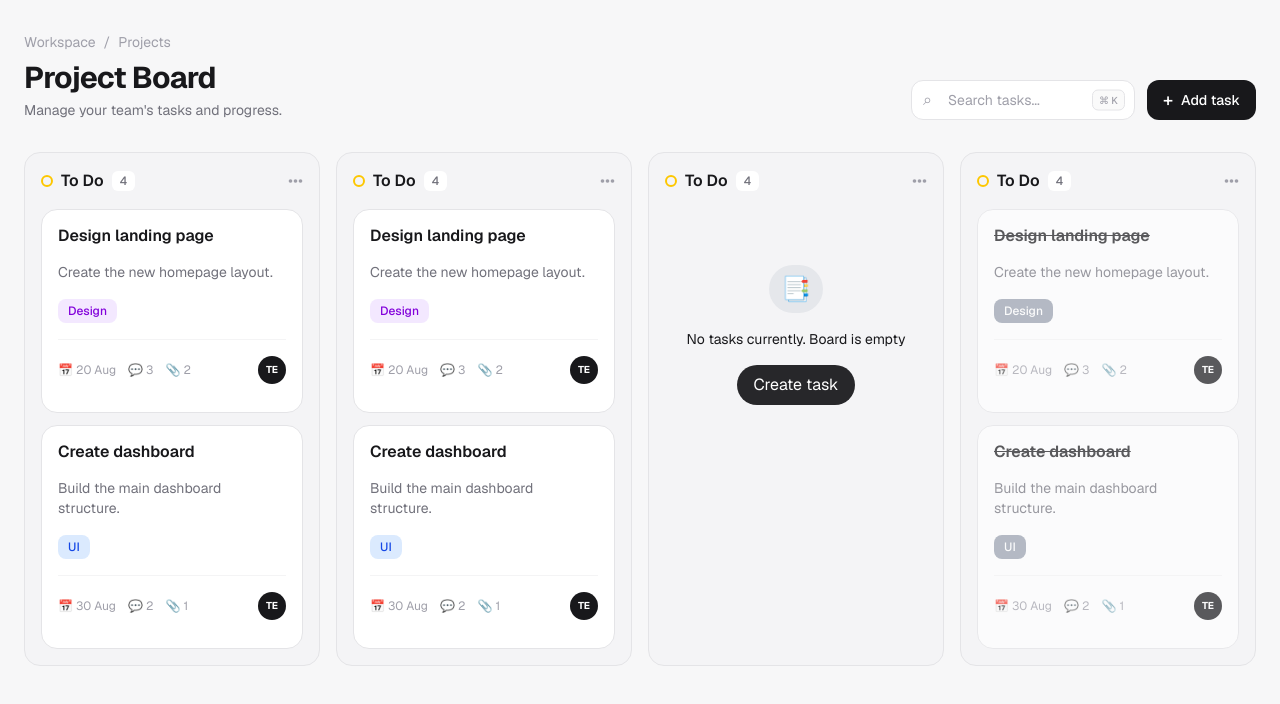
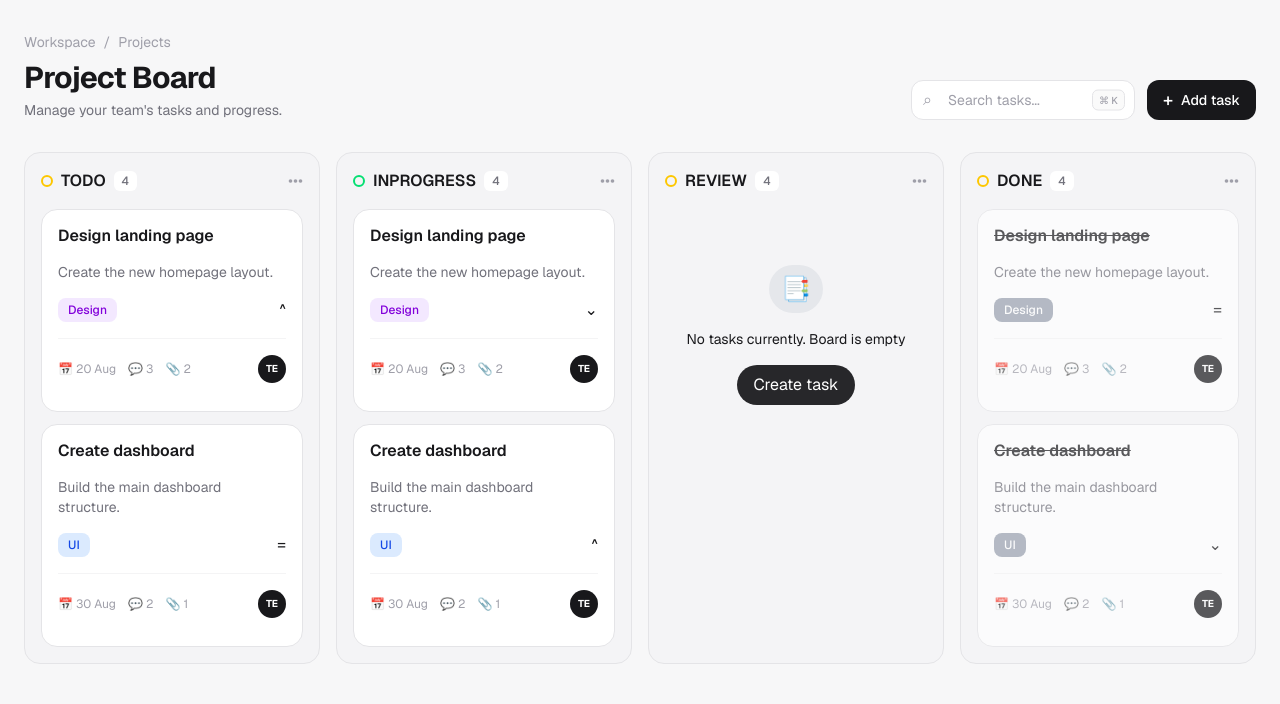
Before and after one commit to ThorayaElsharawy/daily-frontend-challenges, a Next.js app: page /challenges/kanban-board in a window 1280 px wide. Shown: the top 704 px of the page. Built offline with nearby package versions, Linux system fonts and the light colour scheme.

Commit message:
feat: enable title editing

```diff
--- /dev/null
+++ b/src/app/challenges/kanban-board/components/task-card.tsx
@@ -0,0 +1,82 @@
+import React, {useState} from "react";
+
+type TaskCardProps = {
+    id: number;
+    title: string;
+    description: string;
+    tag: string;
+    tagColor: string;
+    date: string;
+    comments: number;
+    attachments: number;
+    completed?: boolean;
+    assignee: string;
+    status: 'todo' | 'inprogress' | 'review' | 'done';
+    priority: 'low' | 'medium' | 'high';
+};
+
+const TaskCard = ({task, updateTaskTitle}: {
+    task: TaskCardProps
+    updateTaskTitle: (task: TaskCardProps, title: string) => void
+}) => {
+
+    const [isEditingTitle, setEditingTitle] = useState(false);
+
+    return (
+        <article
+            className={`group rounded-2xl border border-zinc-200 bg-white p-4 transition-all duration-200 hover:-translate-y-1 hover:border-zinc-300
+            cursor-pointer hover:border-zinc-400
+            ${task.completed ? "opacity-70" : ""}
+            `}>
+            <div className="mb-3">
+                <div className={`mb-4 font-semibold leading-5 flex justify-between ${task.completed && 'line-through'}`}>
+                    {isEditingTitle ? (
+                        <input
+                            className="w-full"
+                            autoFocus
+                            onBlur={() => setEditingTitle(false)}
+                            type="text"
+                            onChange={(e) => updateTaskTitle(task, e.target.value)}
+                            value={task.title}
+                        />
+                    ) : (
+                        <div onClick={() => setEditingTitle(true)}>
+                            {task.title}
+                        </div>
+                    )}
+                </div>
+                <p className="mb-4 text-sm leading-5 text-zinc-500">
+                    {task.description}
+                </p>
+                <div className="flex items-center justify-between gap-2">
+                    <p className={`inline-flex rounded-lg px-2.5 py-1 text-xs font-medium ${task.completed ? 'bg-gray-400 text-white' : task.tagColor}`}>
+                        {task.tag}
+                    </p>
+                    <p>
+                        {task.priority === 'low' && <span>^</span>}
+                        {task.priority === 'medium' && <span>=</span>}
+                        {task.priority === 'high' && <span>⌄</span>}
+                    </p>
+                </div>
+                <div className="my-4 h-px bg-zinc-100"/>
+                <div className="flex items-center justify-between text-xs text-zinc-400">
+                    <div className="flex items-center gap-3">
+                        <span className="flex items-center gap-1">📅 {task.date}</span>
+                        <span className="flex items-center gap-1">💬 {task.comments > 0 && task.comments}</span>
+                        <span className="flex items-center gap-1">📎 {task.attachments > 0 && task.attachments}</span>
+                    </div>
+                    {/* Avatar */}
+                    <div
+                        className="flex h-7 w-7 items-center justify-center rounded-full bg-zinc-900 text-[10px] font-bold text-white">
+                        {task.assignee}
+                    </div>
+                </div>
+
+            </div>
+
+        </article>
+
+    )
+}
+
+export default TaskCard;
--- a/src/app/challenges/kanban-board/page.tsx
+++ b/src/app/challenges/kanban-board/page.tsx
@@ -1,6 +1,7 @@
 "use client";
 
-import React from "react";
+import React, {useState} from "react";
+import TaskCard from "@/app/challenges/kanban-board/components/task-card";
 
 type TaskCardProps = {
     id: number;
@@ -14,12 +15,13 @@ type TaskCardProps = {
     completed?: boolean;
     assignee: string;
     status: 'todo' | 'inprogress' | 'review' | 'done';
+    priority: 'low' | 'medium' | 'high';
 };
 
 
 const KanbanBoard = () => {
 
-    const tasks: TaskCardProps[] = [
+    const initialTasks: TaskCardProps[] = [
         {
             id: 1,
             title: 'Design landing page',
@@ -31,7 +33,8 @@ const KanbanBoard = () => {
             attachments: 2,
             completed: false,
             assignee: 'TE',
-            status: 'todo'
+            status: 'todo',
+            priority: "low"
         },
         {
             id: 2,
@@ -44,7 +47,8 @@ const KanbanBoard = () => {
             attachments: 1,
             completed: false,
             assignee: 'TE',
-            status: 'todo'
+            status: 'todo',
+            priority: "medium"
         },
         {
             id: 3,
@@ -57,7 +61,8 @@ const KanbanBoard = () => {
             attachments: 2,
             completed: false,
             assignee: 'TE',
-            status: 'inprogress'
+            status: 'inprogress',
+            priority: "high"
         },
         {
             id: 4,
@@ -70,7 +75,8 @@ const KanbanBoard = () => {
             attachments: 1,
             completed: false,
             assignee: 'TE',
-            status: 'inprogress'
+            status: 'inprogress',
+            priority: "low"
         },
         {
             id: 5,
@@ -83,7 +89,8 @@ const KanbanBoard = () => {
             attachments: 2,
             completed: true,
             assignee: 'TE',
-            status: 'done'
+            status: 'done',
+            priority: "medium"
         },
         {
             id: 6,
@@ -96,11 +103,15 @@ const KanbanBoard = () => {
             attachments: 1,
             completed: true,
             assignee: 'TE',
-            status: 'done'
+            status: 'done',
+            priority: "high"
         }
     ]
 
+    const [tasks, setTasks] = useState(initialTasks)
+
     const statuses = ['todo', 'inprogress', 'review', 'done'];
+    const priorities = ['low', 'medium', 'high'];
 
     const columns = statuses.map(status => {
         const taskInColumn = tasks.filter(task => task.status === status)
@@ -110,10 +121,17 @@ const KanbanBoard = () => {
         }
     })
 
+    const updateTaskTitle = (task: TaskCardProps, title: string) => {
+        const updatedTask = tasks.map(t => {
+           return  task.id === t.id ? { ...t, title } : t
+        })
+
+        setTasks(updatedTask)
+    }
+
     return (
         <main className="min-h-screen bg-[#f7f7f8] px-6 py-8 text-zinc-900">
             <div className="mx-auto max-w-7xl">
-
                 {/* Header */}
                 <header className="mb-8 flex flex-col gap-5 lg:flex-row lg:items-end lg:justify-between">
                     {/* Title */}
@@ -170,8 +188,15 @@ const KanbanBoard = () => {
                             <div className="rounded-2xl border border-zinc-200 bg-zinc-100/70 p-4" key={column.status}>
                                 <div className="mb-4 flex items-center justify-between">
                                     <div className="flex items-center gap-2">
-                                        <span className="h-3 w-3 rounded-full border-2 border-yellow-400"/>
-                                        <h2 className="font-semibold">To Do</h2>
+                                        <span className={`h-3 w-3 rounded-full border-2
+
+                                        ${column.status === 'todo' && 'border-yellow-400'}
+                                        ${column.status === 'inprogress' && 'border-green-400'}
+                                        ${column.status === 'review' && 'border-yellow-400'}
+                                        ${column.status === 'done' && 'border-yellow-400'}
+
+                                        `}/>
+                                        <h2 className="font-semibold uppercase">{column.status}</h2>
                                         <span
                                             className="rounded-md bg-white px-2 py-0.5 text-xs font-medium text-zinc-500">4</span>
                                     </div>
@@ -184,16 +209,8 @@ const KanbanBoard = () => {
                                         column.tasks.map(task => (
                                             <TaskCard
                                                 key={task.id}
-                                                id={task.id}
-                                                title={task.title}
-                                                description={task.description}
-                                                tag={task.tag} tagColor={task.tagColor}
-                                                date={task.date}
-                                                comments={task.comments}
-                                                attachments={task.attachments}
-                                                assignee={task.assignee}
-                                                status={task.status}
-                                                completed={task.completed}
+                                                task={task}
+                                                updateTaskTitle={updateTaskTitle}
                                             />
                                         ))
                                         : (
@@ -220,48 +237,3 @@ const KanbanBoard = () => {
 
 
 export default KanbanBoard;
-
-
-const TaskCard = ({
-                      title,
-                      description,
-                      tag,
-                      tagColor,
-                      date,
-                      comments,
-                      attachments,
-                      completed,
-                      assignee,
-                      status
-                  }: TaskCardProps) => {
-    return (
-        <article
-            className={`group rounded-2xl border border-zinc-200 bg-white p-4 transition-all duration-200 hover:-translate-y-1 hover:border-zinc-300
-            cursor-pointer hover:border-zinc-400
-            ${completed ? "opacity-70" : ""}
-            `}>
-            <div className="mb-3">
-                <h3 className={`mb-4 font-semibold leading-5 ${completed && 'line-through'}`}>{title}</h3>
-                <p className="mb-4 text-sm leading-5 text-zinc-500">{description}</p>
-                <p className={`inline-flex rounded-lg px-2.5 py-1 text-xs font-medium ${completed ? 'bg-gray-400 text-white' : tagColor}`}>{tag}</p>
-                <div className="my-4 h-px bg-zinc-100"/>
-                <div className="flex items-center justify-between text-xs text-zinc-400">
-                    <div className="flex items-center gap-3">
-                        <span className="flex items-center gap-1">📅 {date}</span>
-                        <span className="flex items-center gap-1">💬 {comments > 0 && comments}</span>
-                        <span className="flex items-center gap-1">📎 {attachments > 0 && attachments}</span>
-                    </div>
-                    {/* Avatar */}
-                    <div
-                        className="flex h-7 w-7 items-center justify-center rounded-full bg-zinc-900 text-[10px] font-bold text-white">
-                        {assignee}
-                    </div>
-                </div>
-
-            </div>
-
-        </article>
-
-    )
-
-}
```
